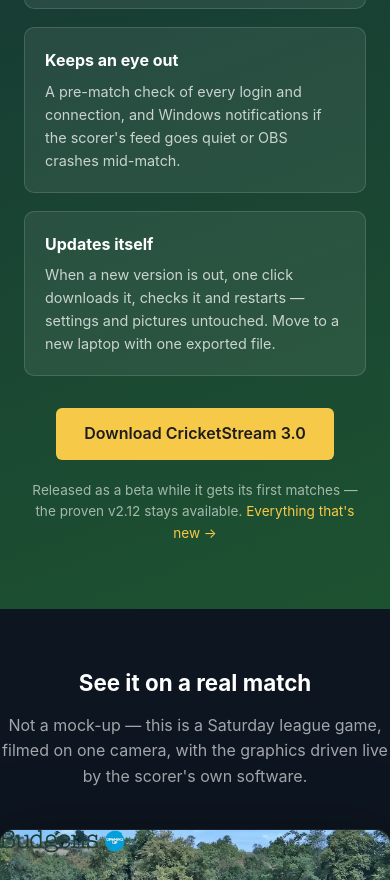
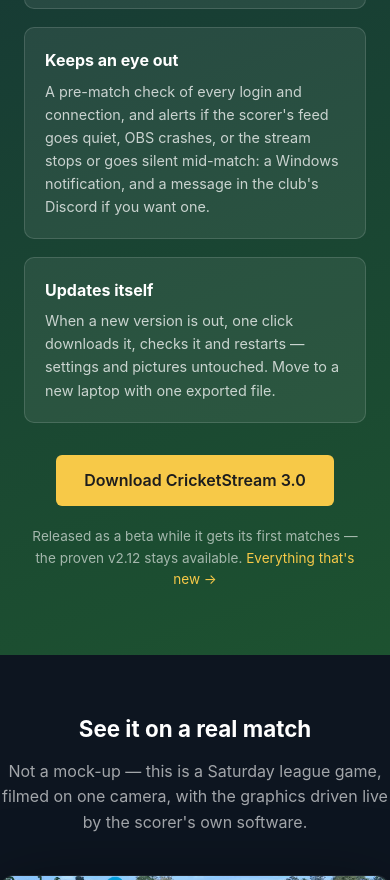
Before and after one commit to BridestoweBelstoneCC/Cricket-Live-Stream, a plain HTML site: page docs/index.html in a window 390 px wide. Shown: the part 1861-2741 px from the top of the page. Drawn offline with Linux system fonts and the light colour scheme; no server answers.

Commit message:
Bring the docs up to date with everything since beta 4
ARCHITECTURE.md: every diagram now shows the commentary phone and its HTTPS
port, OBS's Commentary source, camera 2's recorder, Discord alerts, the clubhouse
screen and junior mode's place in the pipeline; a new sequence diagram for
commentary from a phone; the replay, sound and picture, and commentary loops; the
launcher that never gives up; the route table, hashed club password and keyed
devices in the security view; moments, yt_uploads and live_fielding in the
schema; the files, failures, interfaces, decisions and invariants added since.

README, guides and landing page: the features added in the 3.0 betas (pre-match
and break shows, club milestones, a second camera, commentary from a phone, junior
match mode, the graphics delay, the silence warning, Discord, the scheduled start),
the forgotten-password fix, and what CricketStream sends to Discord and the radar.
SECURITY.md: where secrets really live, the hashed password, the route table and
the commentary port. RELEASING.md: run the fault test before a tag.

Co-Authored-By: Claude Opus 5.5 <noreply@anthropic.com>

```diff
--- a/docs/index.html
+++ b/docs/index.html
@@ -414,7 +414,7 @@
       <div class="v3-card reveal" style="--i:1"><h3>Seven scorebar styles</h3><p>New Franchise, Neon and Block looks inspired by the big T20 leagues &mdash; with matching wicket cards, over summaries and scorecards.</p></div>
       <div class="v3-card reveal" style="--i:2"><h3>Pictures, built in</h3><p>Badges, player photos, sponsor logos and match photos are added from the control panel &mdash; even from a phone. No folders, no renaming files.</p></div>
       <div class="v3-card reveal" style="--i:3"><h3>Finds your kit</h3><p>Finds the club's IP cameras on the network, installs OBS if it's missing, and pairs the scorer's laptop with a short code.</p></div>
-      <div class="v3-card reveal" style="--i:4"><h3>Keeps an eye out</h3><p>A pre-match check of every login and connection, and Windows notifications if the scorer's feed goes quiet or OBS crashes mid-match.</p></div>
+      <div class="v3-card reveal" style="--i:4"><h3>Keeps an eye out</h3><p>A pre-match check of every login and connection, and alerts if the scorer's feed goes quiet, OBS crashes, or the stream stops or goes silent mid-match: a Windows notification, and a message in the club's Discord if you want one.</p></div>
       <div class="v3-card reveal" style="--i:5"><h3>Updates itself</h3><p>When a new version is out, one click downloads it, checks it and restarts &mdash; settings and pictures untouched. Move to a new laptop with one exported file.</p></div>
     </div>
     <div class="v3-cta">
```
Also changed, not shown: 8 other files.
